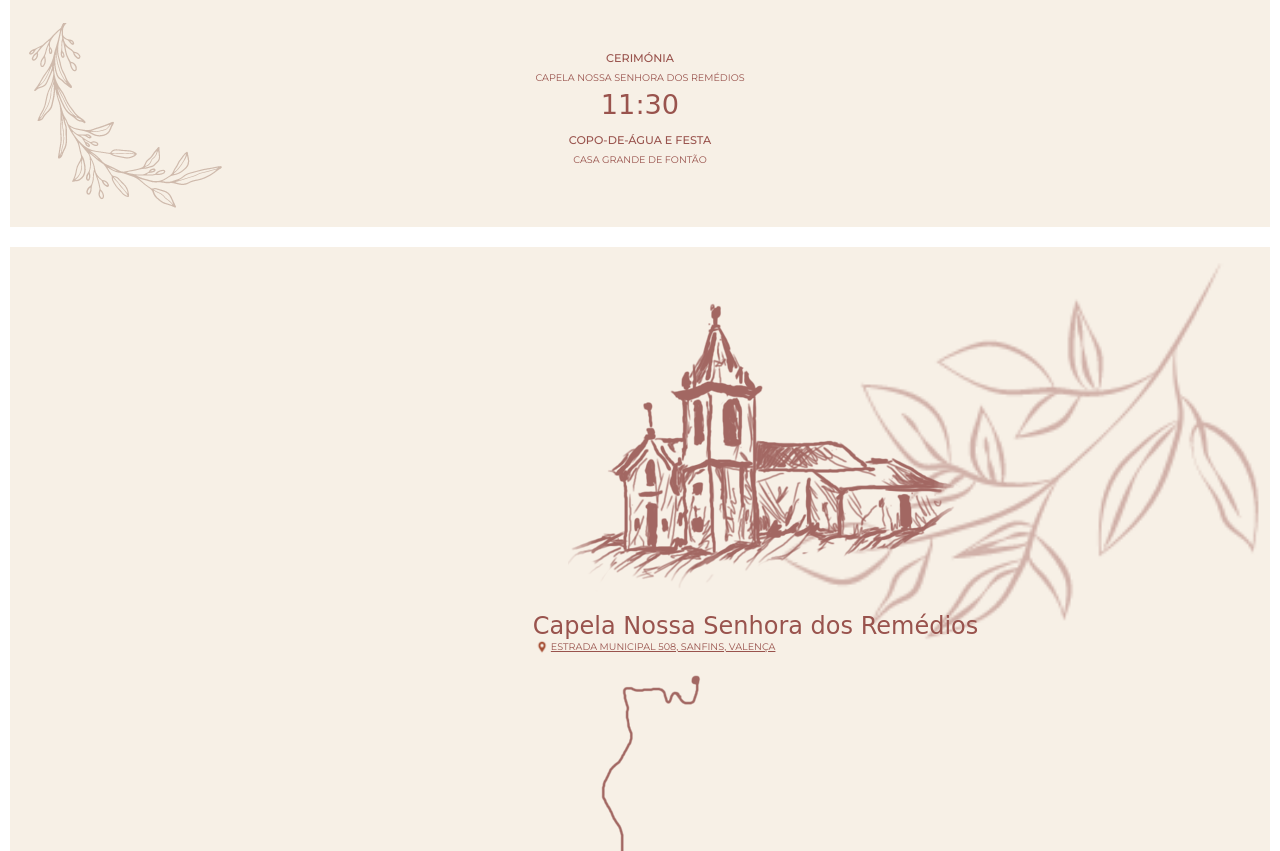
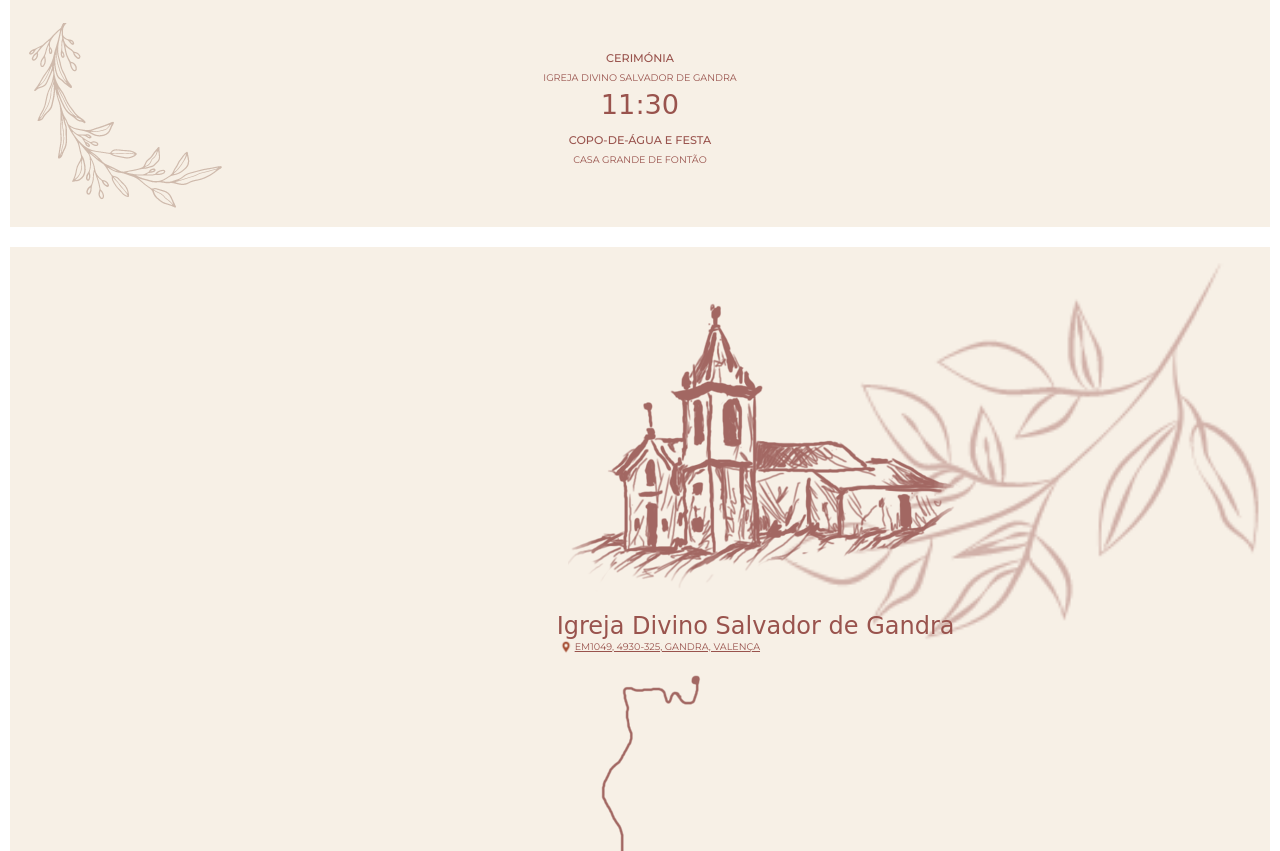
Before and after one commit to sofiarnunes/weddingA-A, a plain HTML site: page index.html in a window 1280 px wide. Shown: the part 563-1414 px from the top of the page. Drawn offline with Linux system fonts and the light colour scheme; a web font is replaced by a local one.

Commit message:
Church address change

```diff
--- a/index.html
+++ b/index.html
@@ -31,7 +31,7 @@
                 </div>
                 <div class="info-section uppercase">
                     <p class="txt-content-bold">Cerimónia</p>
-                    <p class="txt-content-small">Capela Nossa senhora dos Remédios</p>
+                    <p class="txt-content-small">Igreja Divino Salvador de Gandra</p>
                     <p class="mb-05 txt-whisper">11:30</p>
                     <p class="txt-content-bold">Copo-de-água e festa</p>
                     <p class="txt-content-small">Casa Grande de Fontão</p>
@@ -43,12 +43,12 @@
                 <img src="/style/images/flor1.png" class="flower-2" alt="">
                 <div class="path-container">
                     <img src="/style/images/inagemConjunta.png" class="img-path" alt="">
-                    <a class="church-container" href="https://www.google.com/maps?q=Nosa+Senhora+Dos+Remedios&ftid=0xd259c75ce04d4f5:0x46c02038682cefbc&hl=pt-PT&gl=pt&entry=gps&lucs=47062720&g_ep=CAISBjYuNTYuMhgAIM3yAioINDcwNjI3MjBCAlBU&g_st=iw">
+                    <a class="church-container" href="https://www.google.com/maps?q=Igreja+Divino+Salvador+de+Gandra,+4930-325+Gandra&ftid=0xd259bb13f6cd0d5:0x9a1fbe1d0f416759&hl=pt-PT&gl=pt&entry=gps&g_ep=CAISBjYuNTguMRgAINeCA0ICUFQ%3D&g_st=iw">
                         <div>
-                            <p class="txt-qwitcher-small">Capela Nossa Senhora dos Remédios</p>
+                            <p class="txt-qwitcher-small">Igreja Divino Salvador de Gandra</p>
                             <div class="address">
                                 <img src="./style/images/icon-location.png" alt="">
-                                <p class="txt-content-small uppercase">Estrada Municipal 508, Sanfins, Valença</p>
+                                <p class="txt-content-small uppercase">EM1049, 4930-325, Gandra, Valença</p>
                             </div>
                         </div>
                     </a>
```
